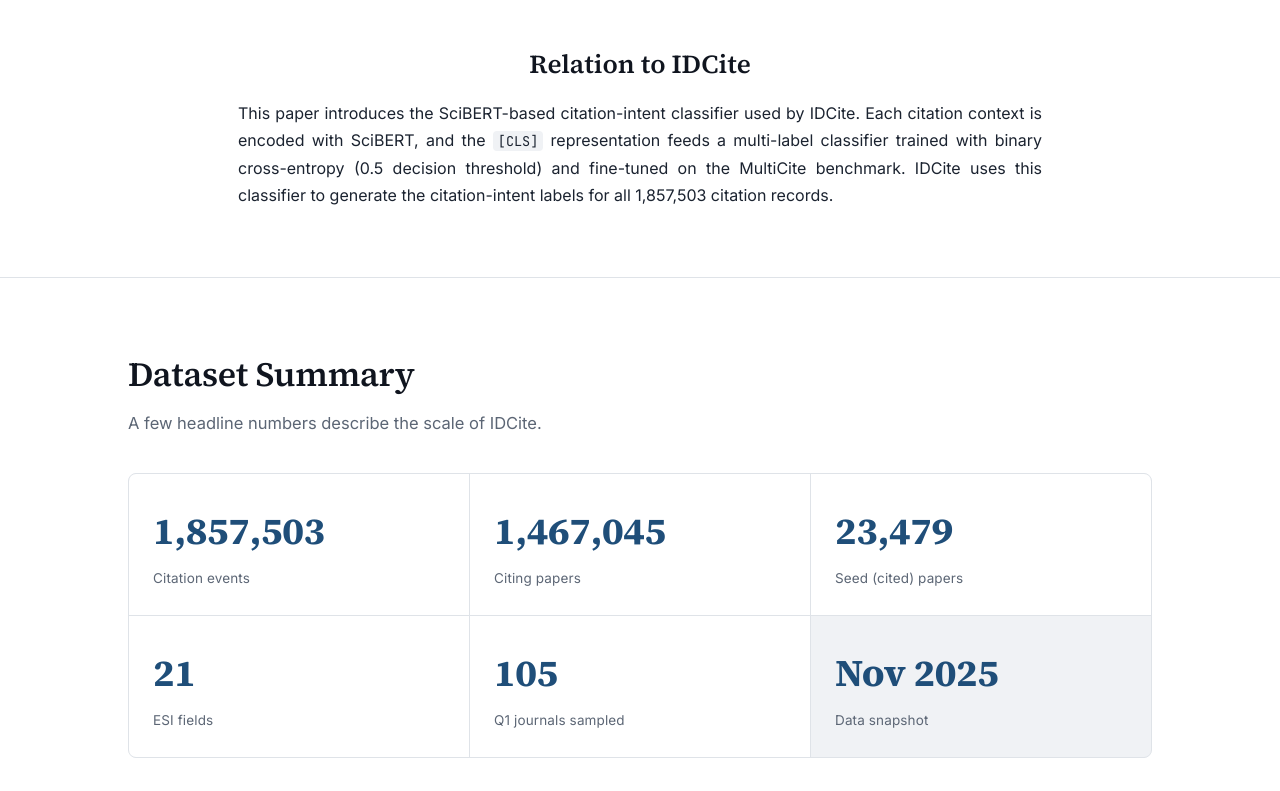
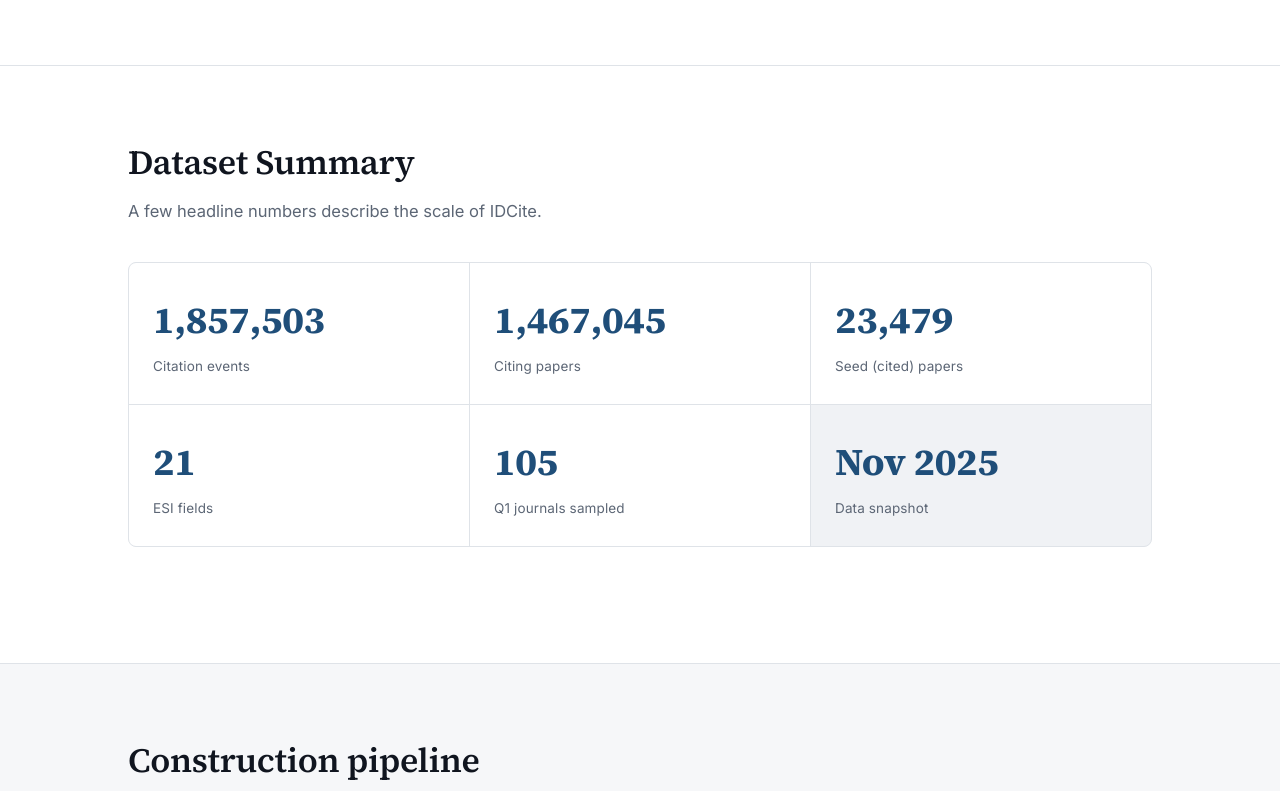
Before and after one commit to SeohyunNam/IDCite-Website, a plain HTML site: page index.html in a window 1280 px wide. Shown: the part 778-1569 px from the top of the page. Drawn offline with nearby package versions, Linux system fonts and the light colour scheme.

Commit message:
Remove Relation to IDCite paragraph and update README preview image

```diff
--- a/index.html
+++ b/index.html
@@ -72,13 +72,6 @@
         normalized entities, and an ontology-ready knowledge graph of 3,420,132 nodes and 6,851,623 edges.
       </p>
 
-      <h3 class="paper-h">Relation to IDCite</h3>
-      <p class="paper-abstract">
-        This paper introduces the SciBERT-based citation-intent classifier used by IDCite. Each citation context is
-        encoded with SciBERT, and the <code>[CLS]</code> representation feeds a multi-label classifier trained with
-        binary cross-entropy (0.5 decision threshold) and fine-tuned on the MultiCite benchmark. IDCite uses this
-        classifier to generate the citation-intent labels for all 1,857,503 citation records.
-      </p>
 
     </div>
   </section>
```
Also changed, not shown: assets/preview.png.
